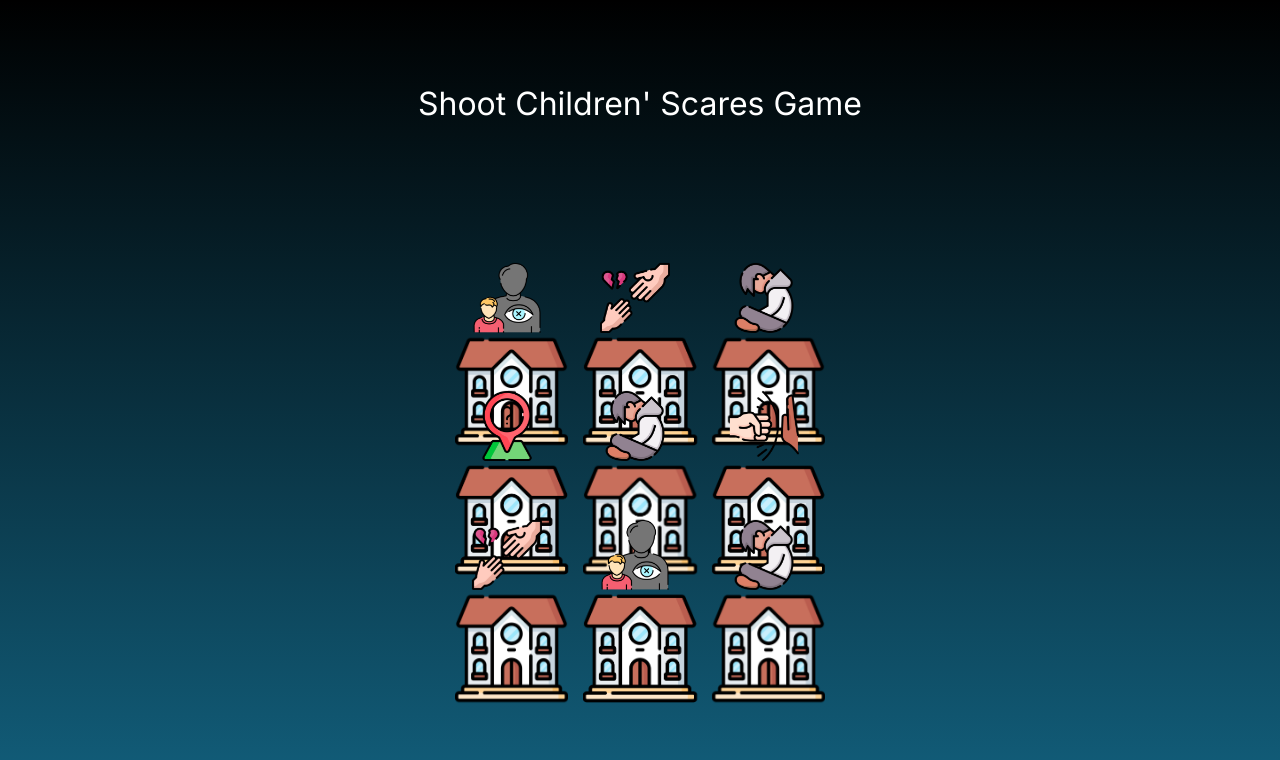
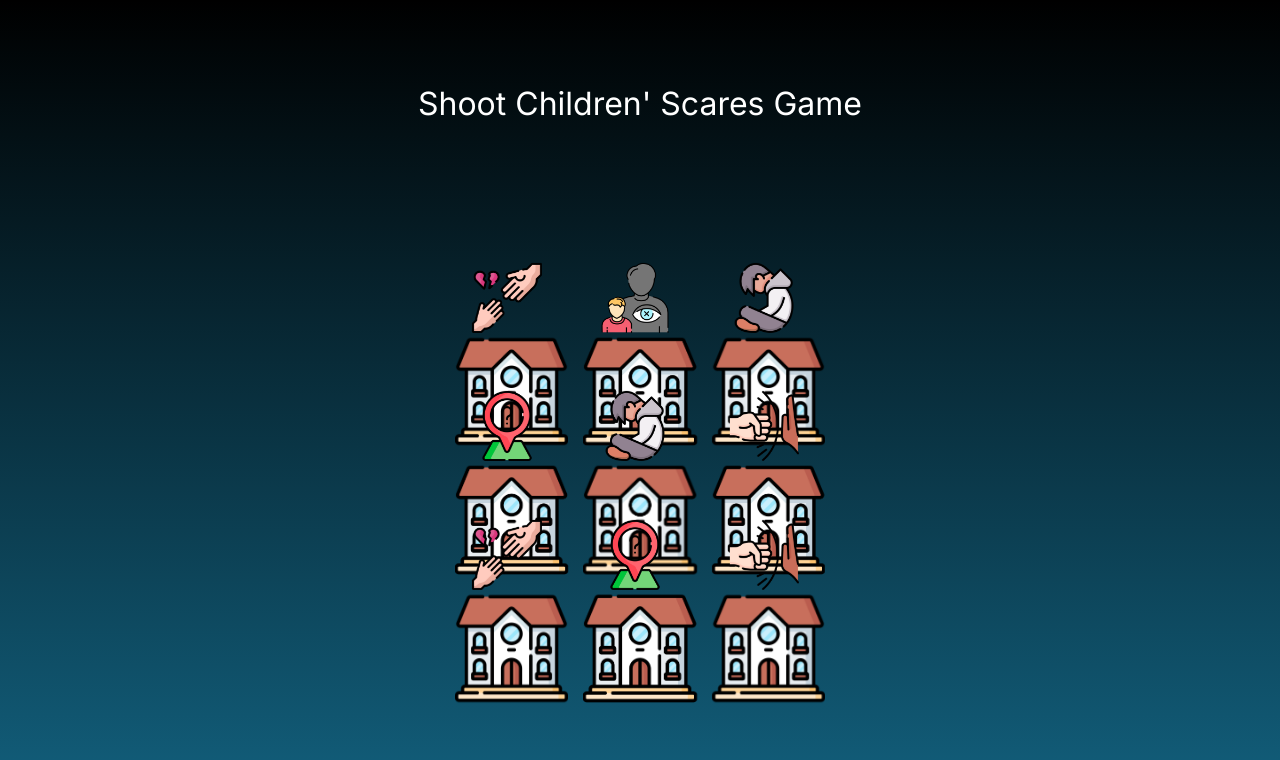
Before and after one commit to kravcov7/hackathon-team3, a Next.js app: page /game in a window 1280 px wide. Shown: the top 760 px of the page. Built offline with nearby package versions, Linux system fonts and the light colour scheme.

Commit message:
feat: add score and hit state

```diff
--- a/app/components/game/Game.tsx
+++ b/app/components/game/Game.tsx
@@ -1,11 +1,30 @@
+"use client";
+
 import Scene from "@/app/ui/scene/Scene";
 import styles from "./Game.module.css";
+import { useEffect, useState } from "react";
 
 export default function Game() {
+  const [score, setScore] = useState(0);
+  const [hit, setHit] = useState(false);
+
+  useEffect(() => {
+    const timeout = setTimeout(() => {
+      setHit(false);
+    }, 5000);
+
+    return () => clearTimeout(timeout);
+  }, [hit]);
+
+  function handleClick() {
+    setScore((prev) => prev + 1);
+    setHit(true);
+  }
+
   return (
     <div className={styles.container}>
       <h1 className={styles.title}>Shoot Children' Scares Game</h1>
-      <Scene />
+      <Scene isHit={hit} onUnitClick={handleClick} />
     </div>
   );
 }
--- a/app/lib/data.ts
+++ b/app/lib/data.ts
@@ -1,17 +1,22 @@
-export const units = {
-  betrayal: {
+export const units = [
+  {
+    id: "1",
     src: "/images/fears/betrayal.png",
   },
-  loneliness: {
+  {
+    id: "2",
     src: "/images/fears/loneliness.png",
   },
-  orphan: {
+  {
+    id: "3",
     src: "/images/fears/orphan.png",
   },
-  place: {
+  {
+    id: "4",
     src: "/images/fears/place.png",
   },
-  violence: {
+  {
+    id: "5",
     src: "/images/fears/violence.png",
   },
-};
+];
--- /dev/null
+++ b/app/ui/block/GameBlock.module.css
@@ -0,0 +1,18 @@
+.item {
+  position: relative;
+  width: 100%;
+  height: 100%;
+}
+
+.item::after {
+  content: "";
+  position: absolute;
+  bottom: 0;
+  left: 0;
+  width: 100%;
+  height: 100%;
+  background-image: url("/images/house.png");
+  background-position: center;
+  background-size: cover;
+  background-repeat: no-repeat;
+}
--- /dev/null
+++ b/app/ui/block/GameBlock.tsx
@@ -0,0 +1,14 @@
+import { ReactNode } from "react";
+import styles from "./GameBlock.module.css";
+
+type GameBlockProps = {
+  children: ReactNode;
+};
+
+export default function GameBlock({ children, ...rest }: GameBlockProps) {
+  return (
+    <div {...rest} className={styles.item}>
+      {children}
+    </div>
+  );
+}
--- a/app/ui/scene/Scene.module.css
+++ b/app/ui/scene/Scene.module.css
@@ -11,36 +11,23 @@
   height: 400px;
 }
 
-.item {
-  position: relative;
-  width: 100%;
-  height: 100%;
-}
-
-.item::after {
-  content: "";
-  position: absolute;
-  bottom: 0;
-  left: 0;
-  width: 100%;
-  height: 100%;
-  background-image: url("/images/house.png");
-  background-position: center;
-  background-size: cover;
-  background-repeat: no-repeat;
-}
-
 .unit {
   position: absolute;
   left: 15%;
   bottom: 10%;
+  transform: translateY(-200%);
 }
 
 .active {
-  animation: fear-bubbling 1.5s ease-in-out infinite;
+  opacity: 1;
+  animation: unit-bubbling 1.5s ease-in-out infinite;
 }
 
-@keyframes fear-bubbling {
+.disabled {
+  opacity: 0;
+}
+
+@keyframes unit-bubbling {
   0% {
     transform: translateY(-10%);
   }
--- a/app/ui/scene/Scene.tsx
+++ b/app/ui/scene/Scene.tsx
@@ -1,63 +1,150 @@
 import Image from "next/image";
 import { units } from "@/app/lib/data";
+import GameBlock from "../block/GameBlock";
 import styles from "./Scene.module.css";
 
-export default function Scene() {
+type SceneProps = {
+  isHit: boolean;
+  onUnitClick: () => void;
+};
+
+export default function Scene({ isHit, onUnitClick }: SceneProps) {
   return (
     <div className={styles.scene}>
-      <div className={styles.item}>
-        <button className={`${styles.unit} ${styles.active}`}>
-          <Image src={units.orphan.src} width={70} height={70} alt={""} />
-        </button>
-      </div>
+      <GameBlock>
+        <Image
+          onClick={onUnitClick}
+          className={
+            isHit
+              ? `${styles.unit} ${styles.disabled}`
+              : `${styles.unit} ${styles.active}`
+          }
+          src={units[0].src}
+          width={70}
+          height={70}
+          alt={""}
+        />
+      </GameBlock>
 
-      <div className={styles.item}>
-        <button className={`${styles.unit} ${styles.active}`}>
-          <Image src={units.betrayal.src} width={70} height={70} alt={""} />
-        </button>
-      </div>
+      <GameBlock>
+        <Image
+          onClick={onUnitClick}
+          className={
+            isHit
+              ? `${styles.unit} ${styles.disabled}`
+              : `${styles.unit} ${styles.active}`
+          }
+          src={units[2].src}
+          width={70}
+          height={70}
+          alt={""}
+        />
+      </GameBlock>
 
-      <div className={styles.item}>
-        <button className={`${styles.unit} ${styles.active}`}>
-          <Image src={units.loneliness.src} width={70} height={70} alt={""} />
-        </button>
-      </div>
+      <GameBlock>
+        <Image
+          onClick={onUnitClick}
+          className={
+            isHit
+              ? `${styles.unit} ${styles.disabled}`
+              : `${styles.unit} ${styles.active}`
+          }
+          src={units[1].src}
+          width={70}
+          height={70}
+          alt={""}
+        />
+      </GameBlock>
 
-      <div className={styles.item}>
-        <button className={`${styles.unit} ${styles.active}`}>
-          <Image src={units.place.src} width={70} height={70} alt={""} />
-        </button>
-      </div>
+      <GameBlock>
+        <Image
+          onClick={onUnitClick}
+          className={
+            isHit
+              ? `${styles.unit} ${styles.disabled}`
+              : `${styles.unit} ${styles.active}`
+          }
+          src={units[3].src}
+          width={70}
+          height={70}
+          alt={""}
+        />
+      </GameBlock>
 
-      <div className={styles.item}>
-        <button className={`${styles.unit} ${styles.active}`}>
-          <Image src={units.loneliness.src} width={70} height={70} alt={""} />
-        </button>
-      </div>
+      <GameBlock>
+        <Image
+          onClick={onUnitClick}
+          className={
+            isHit
+              ? `${styles.unit} ${styles.disabled}`
+              : `${styles.unit} ${styles.active}`
+          }
+          src={units[1].src}
+          width={70}
+          height={70}
+          alt={""}
+        />
+      </GameBlock>
 
-      <div className={styles.item}>
-        <button className={`${styles.unit} ${styles.active}`}>
-          <Image src={units.violence.src} width={70} height={70} alt={""} />
-        </button>
-      </div>
+      <GameBlock>
+        <Image
+          onClick={onUnitClick}
+          className={
+            isHit
+              ? `${styles.unit} ${styles.disabled}`
+              : `${styles.unit} ${styles.active}`
+          }
+          src={units[4].src}
+          width={70}
+          height={70}
+          alt={""}
+        />
+      </GameBlock>
 
-      <div className={styles.item}>
-        <button className={`${styles.unit} ${styles.active}`}>
-          <Image src={units.betrayal.src} width={70} height={70} alt={""} />
-        </button>
-      </div>
+      <GameBlock>
+        <Image
+          onClick={onUnitClick}
+          className={
+            isHit
+              ? `${styles.unit} ${styles.disabled}`
+              : `${styles.unit} ${styles.active}`
+          }
+          src={units[0].src}
+          width={70}
+          height={70}
+          alt={""}
+        />
+      </GameBlock>
 
-      <div className={styles.item}>
-        <button className={`${styles.unit} ${styles.active}`}>
-          <Image src={units.orphan.src} width={70} height={70} alt={""} />
-        </button>
-      </div>
+      <GameBlock>
+        <Image
+          onClick={onUnitClick}
+          className={
+            isHit
+              ? `${styles.unit} ${styles.disabled}`
+              : `${styles.unit} ${styles.active}`
+          }
+          src={units[3].src}
+          width={70}
+          height={70}
+          alt={""}
+        />
+      </GameBlock>
 
-      <div className={styles.item}>
-        <button className={`${styles.unit} ${styles.active}`}>
-          <Image src={units.loneliness.src} width={70} height={70} alt={""} />
-        </button>
-      </div>
+      <GameBlock>
+        <Image
+          onClick={onUnitClick}
+          className={
+            isHit
+              ? `${styles.unit} ${styles.disabled}`
+              : `${styles.unit} ${styles.active}`
+          }
+          src={units[4].src}
+          width={70}
+          height={70}
+          alt={""}
+        />
+      </GameBlock>
     </div>
   );
 }
```
